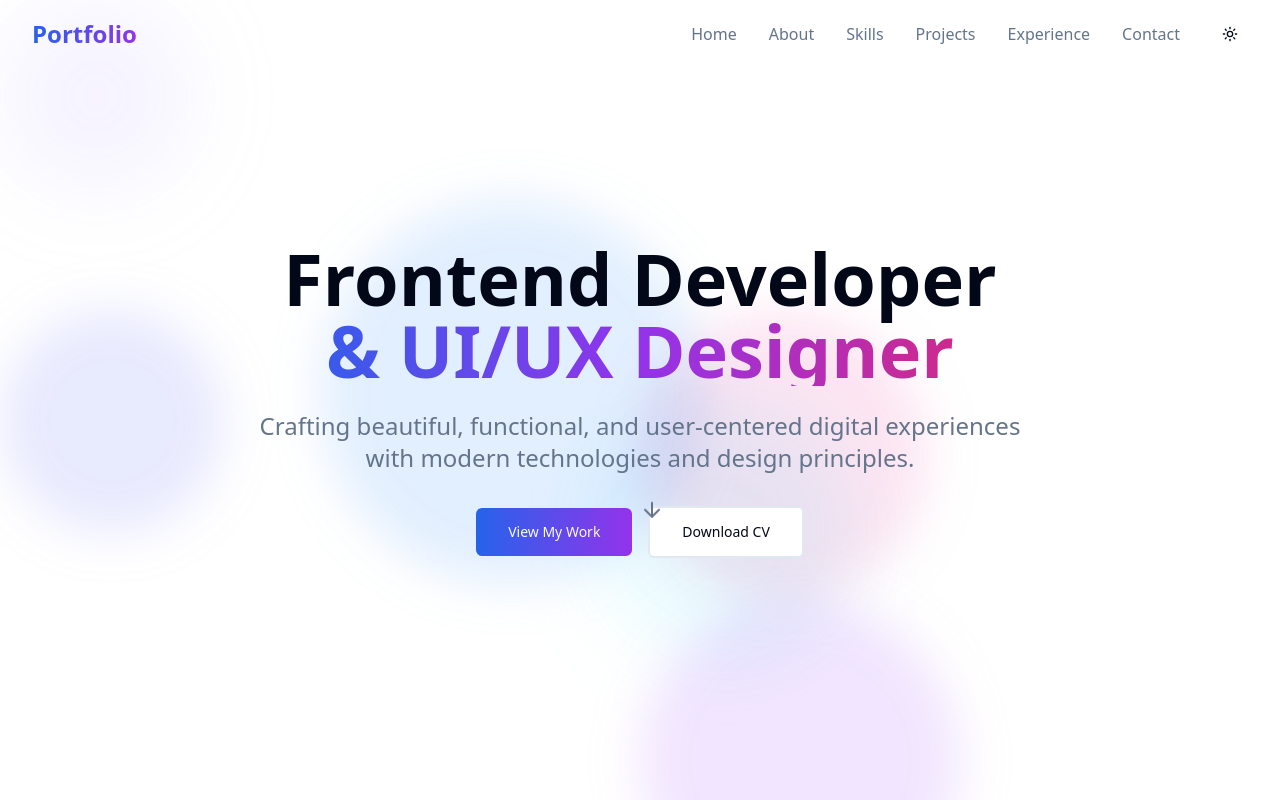
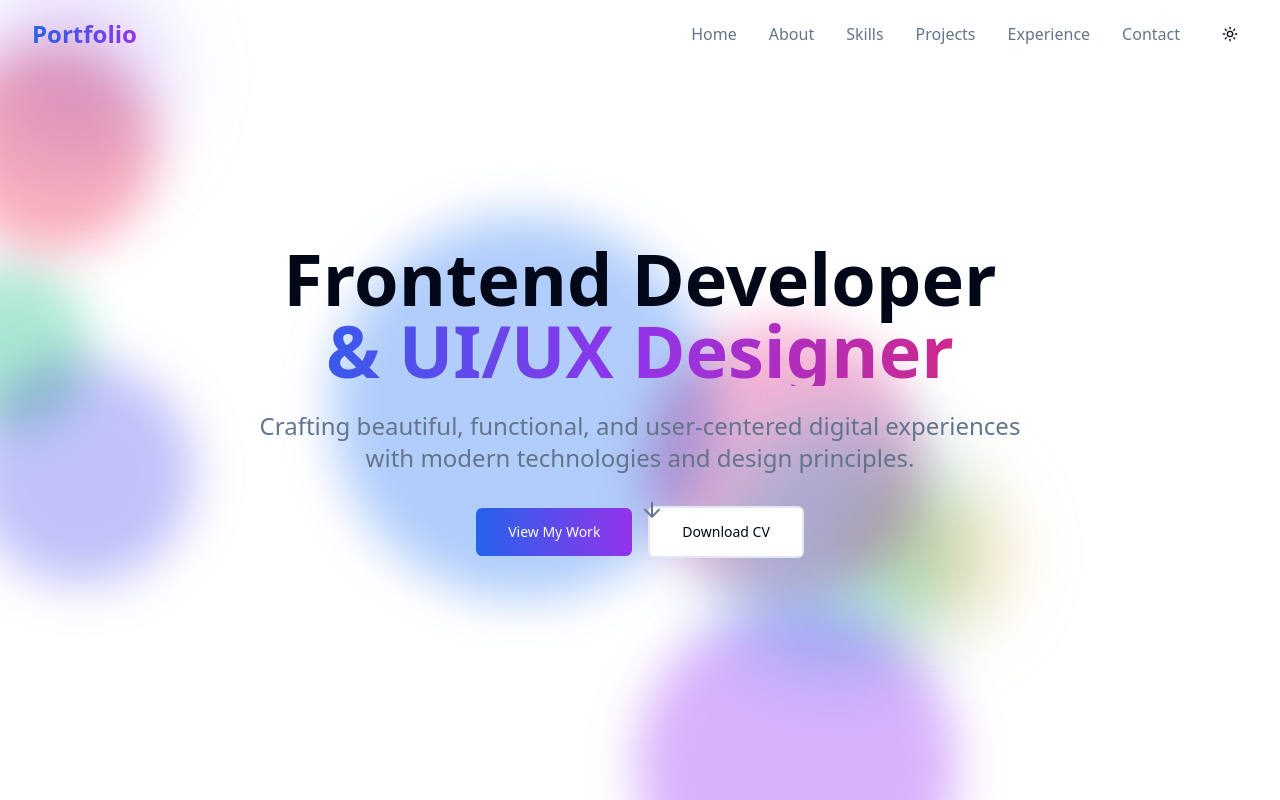
Before and after one commit to dirksmirk/WebsitePortfolio, a React (Vite) app: page / in a window 1280 px wide. Shown: the top 800 px of the page. Built offline with nearby package versions, Linux system fonts and the light colour scheme.

Commit message:
Fix: Hero background animation visibility
Improved hero background animation visibility in both light and dark modes by adjusting colors and opacity. Enhanced animation movement with a more random pattern.

```diff
--- a/src/components/Hero.tsx
+++ b/src/components/Hero.tsx
@@ -4,17 +4,22 @@ import { ArrowDown } from "lucide-react";
 const Hero = () => {
   return (
     <section id="hero" className="min-h-screen flex items-center justify-center relative overflow-hidden bg-background">
-      {/* Enhanced animated background elements */}
+      {/* Enhanced animated background elements with improved visibility */}
       <div className="absolute inset-0">
         {/* Moving circles with enhanced colors and animations */}
-        <div className="absolute top-1/4 left-1/4 w-96 h-96 bg-blue-400/30 dark:bg-blue-400/20 rounded-full mix-blend-multiply filter blur-xl animate-pulse animation-delay-0 animate-[float_8s_ease-in-out_infinite]"></div>
-        <div className="absolute top-3/4 right-1/4 w-80 h-80 bg-purple-400/35 dark:bg-purple-400/25 rounded-full mix-blend-multiply filter blur-xl animate-pulse animation-delay-2000 animate-[float-reverse_10s_ease-in-out_infinite]"></div>
-        <div className="absolute bottom-1/4 left-1/2 w-72 h-72 bg-pink-400/30 dark:bg-pink-400/20 rounded-full mix-blend-multiply filter blur-xl animate-pulse animation-delay-4000 animate-[bounce-slow_12s_ease-in-out_infinite]"></div>
+        <div className="absolute top-1/4 left-1/4 w-96 h-96 bg-blue-500/40 dark:bg-blue-400/50 rounded-full mix-blend-multiply dark:mix-blend-screen filter blur-xl animate-[float_8s_ease-in-out_infinite]"></div>
+        <div className="absolute top-3/4 right-1/4 w-80 h-80 bg-purple-500/45 dark:bg-purple-400/55 rounded-full mix-blend-multiply dark:mix-blend-screen filter blur-xl animate-[float-reverse_10s_ease-in-out_infinite]"></div>
+        <div className="absolute bottom-1/4 left-1/2 w-72 h-72 bg-pink-500/40 dark:bg-pink-400/50 rounded-full mix-blend-multiply dark:mix-blend-screen filter blur-xl animate-[bounce-slow_12s_ease-in-out_infinite]"></div>
 
         {/* Additional floating elements for more dynamic effect */}
-        <div className="absolute top-1/2 right-1/3 w-64 h-64 bg-cyan-300/25 dark:bg-cyan-400/15 rounded-full mix-blend-multiply filter blur-2xl animate-pulse animation-delay-1000 animate-[drift_15s_linear_infinite]"></div>
-        <div className="absolute bottom-1/3 left-1/5 w-56 h-56 bg-indigo-400/30 dark:bg-indigo-400/20 rounded-full mix-blend-multiply filter blur-xl animate-pulse animation-delay-3000 animate-[orbit_20s_linear_infinite]"></div>
-        <div className="absolute top-1/5 right-1/5 w-48 h-48 bg-violet-300/25 dark:bg-violet-400/15 rounded-full mix-blend-multiply filter blur-2xl animate-pulse animation-delay-5000 animate-[sway_14s_ease-in-out_infinite]"></div>
+        <div className="absolute top-1/2 right-1/3 w-64 h-64 bg-cyan-400/35 dark:bg-cyan-300/45 rounded-full mix-blend-multiply dark:mix-blend-screen filter blur-2xl animate-[drift_15s_linear_infinite]"></div>
+        <div className="absolute bottom-1/3 left-1/5 w-56 h-56 bg-indigo-500/40 dark:bg-indigo-400/50 rounded-full mix-blend-multiply dark:mix-blend-screen filter blur-xl animate-[orbit_20s_linear_infinite]"></div>
+        <div className="absolute top-1/5 right-1/5 w-48 h-48 bg-violet-400/35 dark:bg-violet-300/45 rounded-full mix-blend-multiply dark:mix-blend-screen filter blur-2xl animate-[sway_14s_ease-in-out_infinite]"></div>
+
+        {/* Additional random movement circles for more dynamic effect */}
+        <div className="absolute top-1/3 left-1/6 w-40 h-40 bg-emerald-500/35 dark:bg-emerald-400/45 rounded-full mix-blend-multiply dark:mix-blend-screen filter blur-xl animate-[random-move_18s_ease-in-out_infinite]"></div>
+        <div className="absolute bottom-1/5 right-1/6 w-52 h-52 bg-rose-500/40 dark:bg-rose-400/50 rounded-full mix-blend-multiply dark:mix-blend-screen filter blur-xl animate-[spiral_16s_linear_infinite]"></div>
+        <div className="absolute top-2/3 left-2/3 w-36 h-36 bg-amber-500/35 dark:bg-amber-400/45 rounded-full mix-blend-multiply dark:mix-blend-screen filter blur-2xl animate-[zigzag_22s_ease-in-out_infinite]"></div>
       </div>
 
       <div className="max-w-7xl mx-auto px-4 sm:px-6 lg:px-8 text-center relative z-10">
--- a/tailwind.config.ts
+++ b/tailwind.config.ts
@@ -1,4 +1,3 @@
-
 import type { Config } from "tailwindcss";
 
 export default {
@@ -108,63 +107,153 @@ export default {
           '0%, 100%': {
             transform: 'translateY(0px) translateX(0px) rotate(0deg)',
           },
-          '33%': {
-            transform: 'translateY(-20px) translateX(10px) rotate(2deg)',
+          '25%': {
+            transform: 'translateY(-30px) translateX(20px) rotate(2deg)',
           },
-          '66%': {
-            transform: 'translateY(10px) translateX(-15px) rotate(-1deg)',
+          '50%': {
+            transform: 'translateY(-10px) translateX(-25px) rotate(-1deg)',
+          },
+          '75%': {
+            transform: 'translateY(20px) translateX(15px) rotate(1deg)',
           }
         },
         'float-reverse': {
           '0%, 100%': {
             transform: 'translateY(0px) translateX(0px) rotate(0deg)',
           },
-          '33%': {
-            transform: 'translateY(15px) translateX(-20px) rotate(-2deg)',
+          '25%': {
+            transform: 'translateY(25px) translateX(-30px) rotate(-2deg)',
           },
-          '66%': {
-            transform: 'translateY(-10px) translateX(15px) rotate(1deg)',
+          '50%': {
+            transform: 'translateY(-15px) translateX(20px) rotate(1deg)',
+          },
+          '75%': {
+            transform: 'translateY(10px) translateX(-10px) rotate(-1deg)',
           }
         },
         'bounce-slow': {
           '0%, 100%': {
             transform: 'translateY(0px) scale(1)',
           },
-          '50%': {
-            transform: 'translateY(-15px) scale(1.05)',
+          '33%': {
+            transform: 'translateY(-25px) scale(1.05)',
+          },
+          '66%': {
+            transform: 'translateY(15px) scale(0.95)',
           }
         },
         'drift': {
           '0%': {
-            transform: 'translateX(-100px) translateY(0px)',
+            transform: 'translateX(-120px) translateY(0px) rotate(0deg)',
+          },
+          '25%': {
+            transform: 'translateX(80px) translateY(-40px) rotate(90deg)',
           },
           '50%': {
-            transform: 'translateX(100px) translateY(-30px)',
+            transform: 'translateX(120px) translateY(30px) rotate(180deg)',
+          },
+          '75%': {
+            transform: 'translateX(-80px) translateY(-20px) rotate(270deg)',
           },
           '100%': {
-            transform: 'translateX(-100px) translateY(0px)',
+            transform: 'translateX(-120px) translateY(0px) rotate(360deg)',
           }
         },
         'orbit': {
           '0%': {
-            transform: 'rotate(0deg) translateX(50px) rotate(0deg)',
+            transform: 'rotate(0deg) translateX(60px) rotate(0deg)',
           },
           '100%': {
-            transform: 'rotate(360deg) translateX(50px) rotate(-360deg)',
+            transform: 'rotate(360deg) translateX(60px) rotate(-360deg)',
           }
         },
         'sway': {
           '0%, 100%': {
             transform: 'translateX(0px) translateY(0px) rotate(0deg)',
           },
+          '20%': {
+            transform: 'translateX(35px) translateY(-15px) rotate(2deg)',
+          },
+          '40%': {
+            transform: 'translateX(-20px) translateY(-30px) rotate(-1deg)',
+          },
+          '60%': {
+            transform: 'translateX(-35px) translateY(10px) rotate(-2deg)',
+          },
+          '80%': {
+            transform: 'translateX(20px) translateY(25px) rotate(1deg)',
+          }
+        },
+        'random-move': {
+          '0%': {
+            transform: 'translateX(0px) translateY(0px) rotate(0deg)',
+          },
+          '14%': {
+            transform: 'translateX(50px) translateY(-30px) rotate(45deg)',
+          },
+          '28%': {
+            transform: 'translateX(-40px) translateY(-60px) rotate(90deg)',
+          },
+          '42%': {
+            transform: 'translateX(-80px) translateY(20px) rotate(135deg)',
+          },
+          '57%': {
+            transform: 'translateX(30px) translateY(70px) rotate(180deg)',
+          },
+          '71%': {
+            transform: 'translateX(90px) translateY(40px) rotate(225deg)',
+          },
+          '85%': {
+            transform: 'translateX(-20px) translateY(-20px) rotate(270deg)',
+          },
+          '100%': {
+            transform: 'translateX(0px) translateY(0px) rotate(360deg)',
+          }
+        },
+        'spiral': {
+          '0%': {
+            transform: 'rotate(0deg) translateX(0px) translateY(0px)',
+          },
           '25%': {
-            transform: 'translateX(25px) translateY(-10px) rotate(1deg)',
+            transform: 'rotate(90deg) translateX(40px) translateY(-40px)',
           },
           '50%': {
-            transform: 'translateX(0px) translateY(-20px) rotate(0deg)',
+            transform: 'rotate(180deg) translateX(80px) translateY(0px)',
           },
           '75%': {
-            transform: 'translateX(-25px) translateY(-10px) rotate(-1deg)',
+            transform: 'rotate(270deg) translateX(40px) translateY(40px)',
+          },
+          '100%': {
+            transform: 'rotate(360deg) translateX(0px) translateY(0px)',
+          }
+        },
+        'zigzag': {
+          '0%': {
+            transform: 'translateX(0px) translateY(0px)',
+          },
+          '12.5%': {
+            transform: 'translateX(40px) translateY(-30px)',
+          },
+          '25%': {
+            transform: 'translateX(-30px) translateY(-60px)',
+          },
+          '37.5%': {
+            transform: 'translateX(60px) translateY(-40px)',
+          },
+          '50%': {
+            transform: 'translateX(-50px) translateY(20px)',
+          },
+          '62.5%': {
+            transform: 'translateX(30px) translateY(60px)',
+          },
+          '75%': {
+            transform: 'translateX(-40px) translateY(40px)',
+          },
+          '87.5%': {
+            transform: 'translateX(20px) translateY(-10px)',
+          },
+          '100%': {
+            transform: 'translateX(0px) translateY(0px)',
           }
         }
       },
@@ -178,7 +267,10 @@ export default {
         'bounce-slow': 'bounce-slow 12s ease-in-out infinite',
         'drift': 'drift 15s linear infinite',
         'orbit': 'orbit 20s linear infinite',
-        'sway': 'sway 14s ease-in-out infinite'
+        'sway': 'sway 14s ease-in-out infinite',
+        'random-move': 'random-move 18s ease-in-out infinite',
+        'spiral': 'spiral 16s linear infinite',
+        'zigzag': 'zigzag 22s ease-in-out infinite'
       }
     }
   },
```
